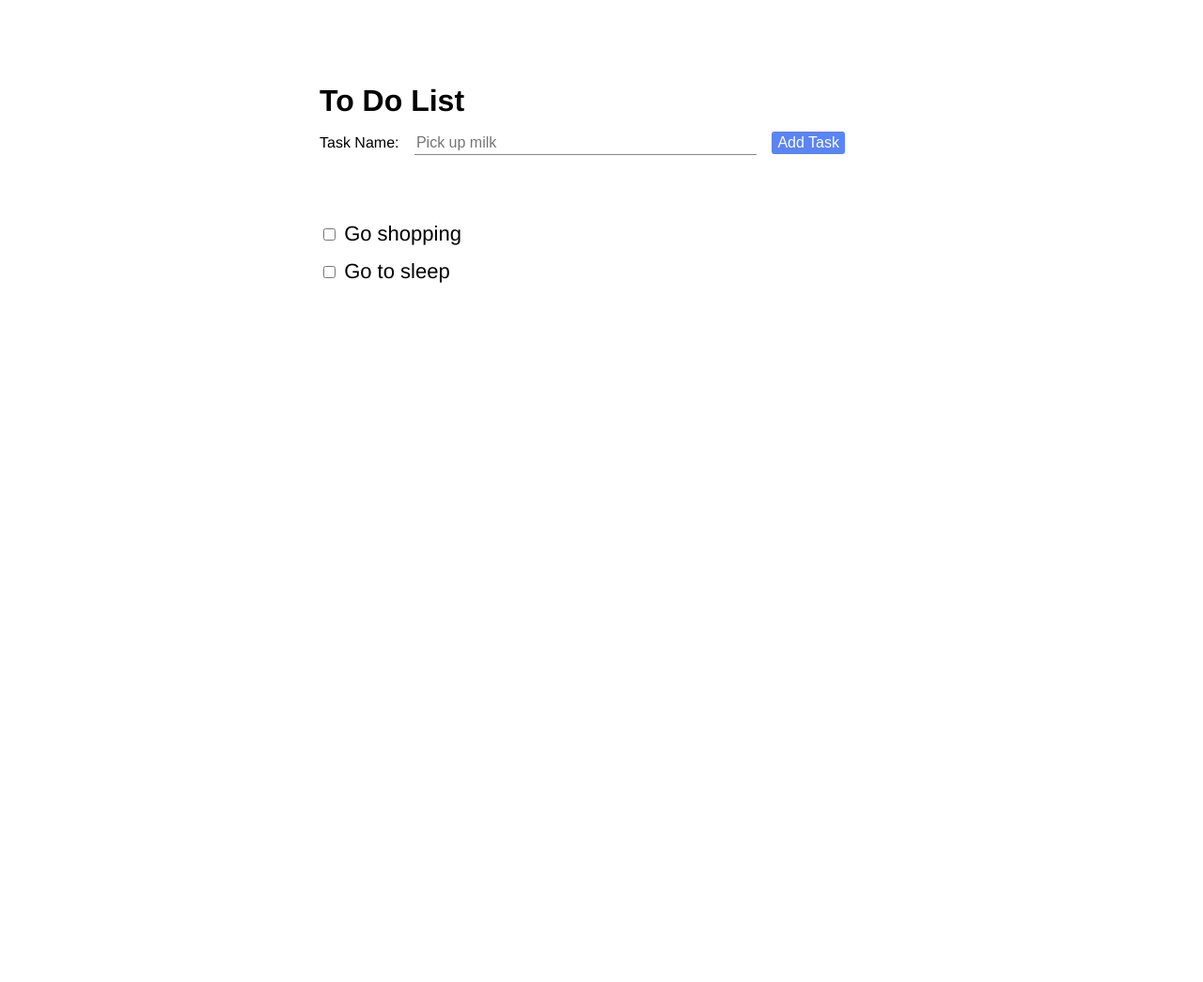
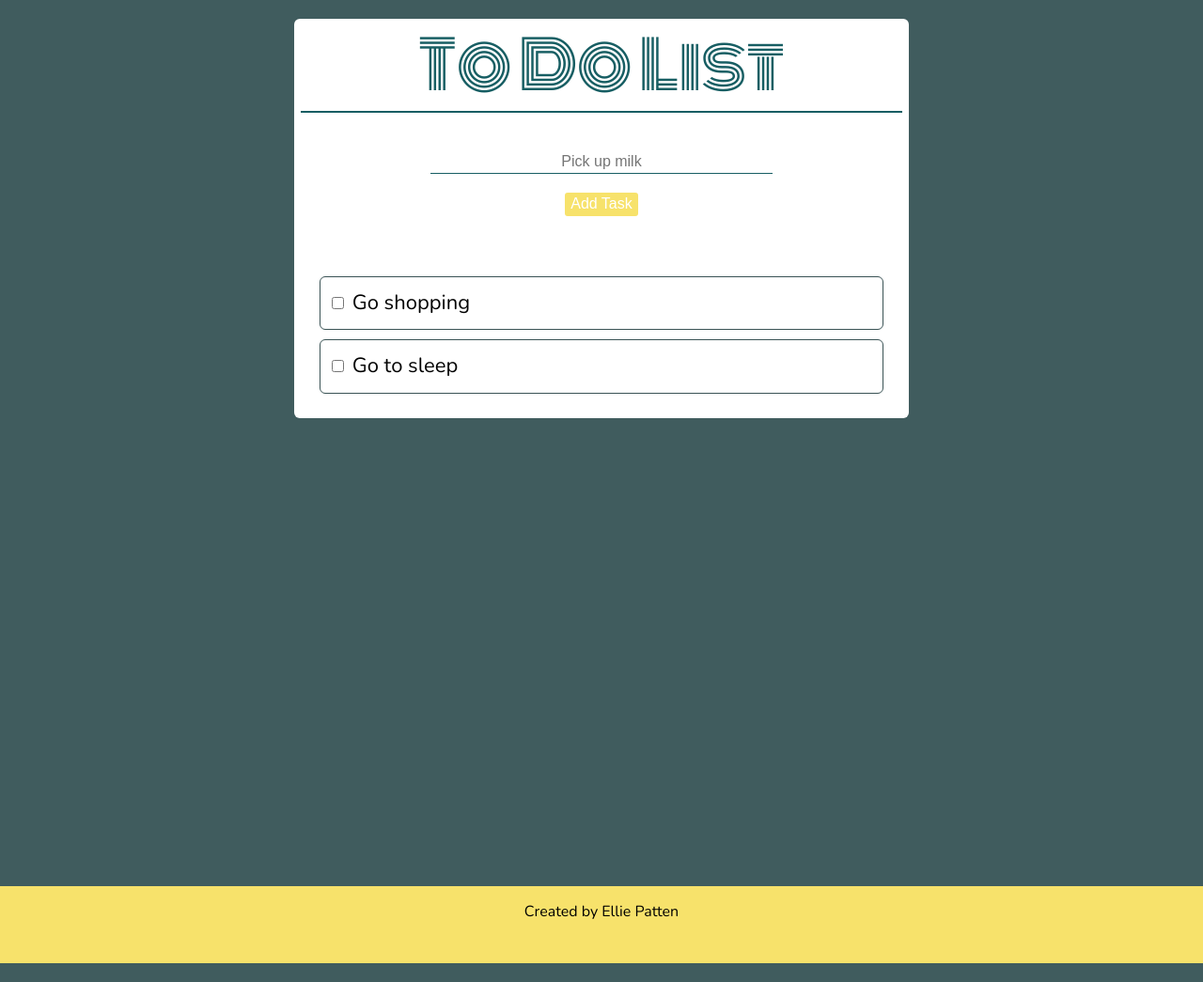
Before and after one commit to elliempatten/todolist, a plain HTML site: page listtemplate.html in a window 1280 px wide. Shown: the whole page at 94% size. Before the commit the page ends 800 px from the top, so only its background shows below. Drawn offline with nearby package versions, Linux system fonts and the light colour scheme.

Commit message:
new design

```diff
--- a/liststyle.css
+++ b/liststyle.css
@@ -1,11 +1,53 @@
 
-body {
-    font-family: helvetica, sans-serif;
-    font-size: 16px;
-    line-height: 1.4em;
 
-    width: 600px;
-    margin: 96px auto;
+body{
+    width: 100%;
+    min-height: 100%;
+    background: #405c5e;
+    padding-bottom: 300px;
+    margin: 0;
+    position: relative;
+    font-family: 'Nunito', sans-serif;
+  }
+
+  .container {
+      width: 50%;
+      font-size: 16px;
+      line-height: 1.4em;
+      margin: auto;
+      margin-top: 20px;
+      position: relative;
+      padding-right: 7px;
+      padding-left: 7px;
+      height: 100%;
+      margin-bottom: 0px;
+      background: white;
+      border-radius: 6px;
+      margin-bottom: 300px
+  }
+
+  .main-body {
+     width: 100%;
+     box-sizing: border-box;
+     margin-top: 30px;
+     height: 100%;
+     padding-top: 10px;
+     padding: 10px;
+     border-radius: 6px;
+     position: relative;
+     text-align: center;
+  }
+
+  .heading {
+      box-sizing: border-box;
+      width: 100%;
+      border-bottom: solid 2px #175e63;
+      height: 100px;
+      text-align: center;
+      line-height: 100px;
+      font-size: 70px;
+      font-family: "Monoton", cursive;
+      color: #175e63;
   }
 
 
@@ -15,27 +57,33 @@ body {
 }
 
 #new-task-input {
+    position: relative;
     width: 360px;
     font-size: 16px;
     line-height: 1.4em;
     border: none;
-    border-bottom: 1px solid #888888;
-    margin: 0px 12px;
+    border-bottom: 1px solid #175e63;
+    margin: 0 auto;
+    text-align: center;
 }
 
 #new-task-input:focus {
     outline: none;
-    border-bottom-color: rgb(91, 132, 245);
+    border-bottom-color:#f7e26b;
 }
 
 #add-button {
     font-size: 16px;
     line-height: 1.4em;
-
     border: none;
     border-radius: 3px;
-    color: white;
-    background: rgb(91,132,245);
+    color:white;
+    background: #f7e26b;
+}
+
+.button-container {
+    margin-top: 20px;
+    text-align: center;
 }
 
 .task {
@@ -43,6 +91,11 @@ body {
     font-size: 22px;
     line-height: 1.8em;
     max-width: 30em;
+    text-align: left;
+    border: solid 0.5px #3a5355;
+    padding: 8px;
+    border-radius: 6px;
+    margin: 10px;
 }
 
 .task.completed label {
@@ -79,3 +132,16 @@ body {
     border: 1px solid rgba(81, 203, 238, 1);
     border-radius: 4px;
 }
+
+footer {
+    position: absolute;
+    right: 0;
+    left: 0;
+    padding: 1rem;
+    bottom: 0;
+    height: 50px;
+    background: #f7e26b;
+    text-align: center;
+    margin-bottom: 20px;
+
+}
--- a/listtemplate.html
+++ b/listtemplate.html
@@ -2,17 +2,21 @@
 <html>
     <head>
         <link rel="stylesheet" type="text/css" href="liststyle.css">
+        <link href="https://fonts.googleapis.com/css?family=Monoton|Nunito:300,400,700" rel="stylesheet">
         <title>To Do List</title>
     </head>
 
     <body>
-        <h1>To Do List</h1>
+        <div class="container">
+        <div class="heading">To Do List</div>
+
+        <div class = "main-body">
 
             <form>
-                <label> Task Name:
-                    <input id="new-task-input" type="text" placeholder = "Pick up milk">
+                <label>
+                    <input id="new-task-input" type="text" placeholder = "Pick up milk" autocomplete="off">
                 </label>
-            <button id= "add-button" type="button">Add Task</button>
+            <div class="button-container"><button id= "add-button" type="button">Add Task</button></div>
         </form>
 
         <ul id="todolist-container">
@@ -44,8 +48,14 @@
             <button class="delete-button" type="button">Delete</button>
         </li>
         </script>
+</div>
+    </div>
 
-        <!javascript>
+    <footer>
+        Created by Ellie Patten
+    </footer>
+
+
 <script src=todolist.js></script>
     </body>
 </html>
--- a/todolist.js
+++ b/todolist.js
@@ -13,7 +13,19 @@ var template = templateElement.innerHTML; //the actual inner html of the templat
         var taskHTML = template.replace("<!--TASK_NAME-->" , taskName);
         todolistContainer.insertAdjacentHTML("afterbegin", taskHTML);
     }
+
+
 });
+
+newTaskInput.onkeypress = function(evt) {
+        if (evt.which === 13) {
+            evt.preventDefault();
+            if (newTaskInput.focus){
+            addTaskButton.click();
+        }
+        }
+
+        }
 
 //adds a listener to the to do list container to check the checkbox when clicked
  todolistContainer.addEventListener("click", function(event){
@@ -32,6 +44,9 @@ var template = templateElement.innerHTML; //the actual inner html of the templat
     else{
         targetElement.classList.remove("completed");
     }
+
+
+
     //console.log("classes are: " + targetElement.classList); //debugging
 });
 
@@ -100,7 +115,6 @@ todolistContainer.addEventListener("click", function(event){
                 if (evt.which === 13) {
                     evt.preventDefault();
                     editButton.click();
-                    // set it so enter causes a click of the button too
                 }
             }
 
@@ -133,6 +147,7 @@ todolistContainer.addEventListener("click", function(event){
 
 /* Functionality to add or fix:
 
+- refactor to have your "addeventlistener" etc. called in an onload function, might want to give your functions names.
 - add restrictions for editing- max length etc.
 - add local storage mechanism so that the app can save state and maintain to dos after the window is closed
 - prevent a user from adding a blank task
```
